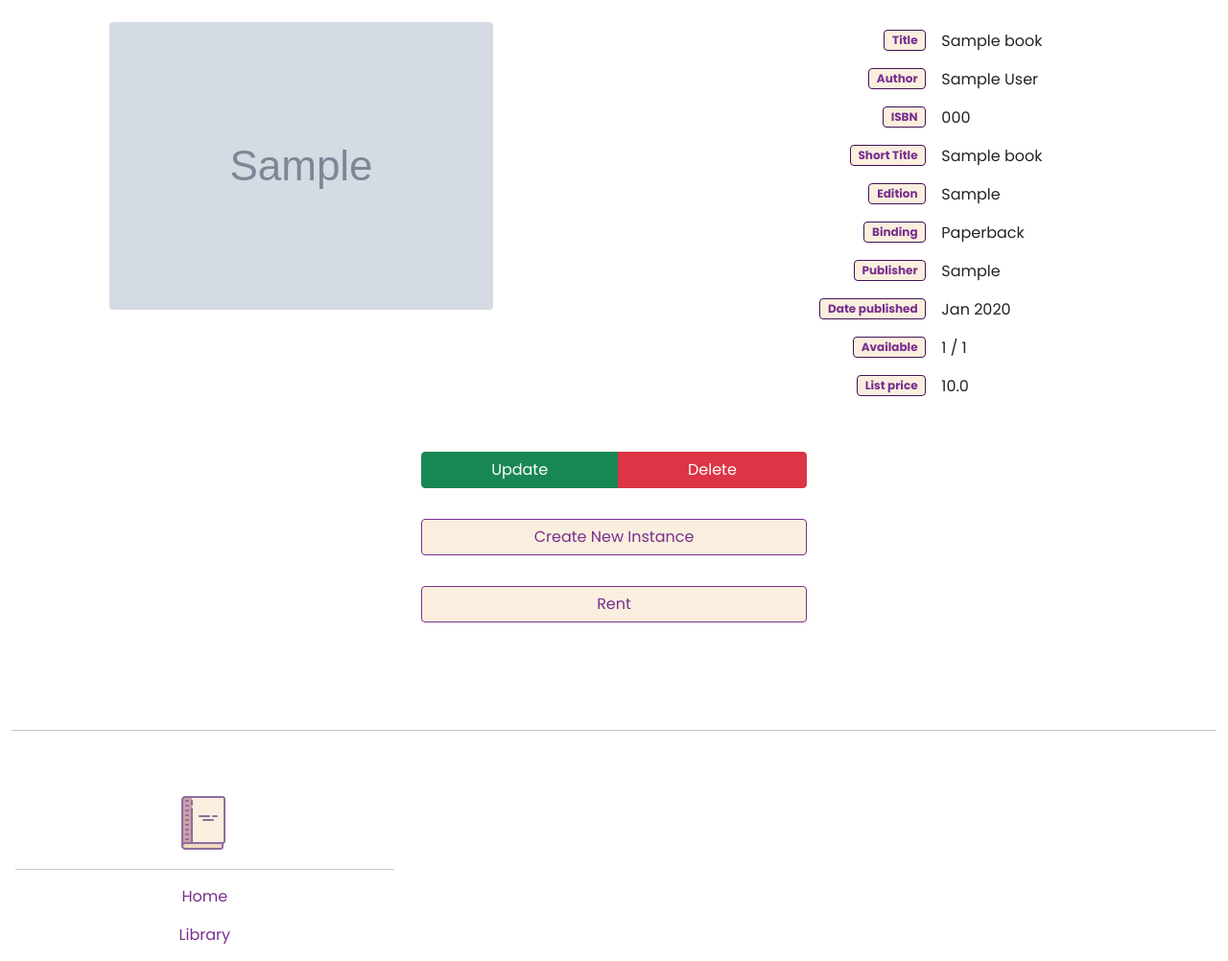
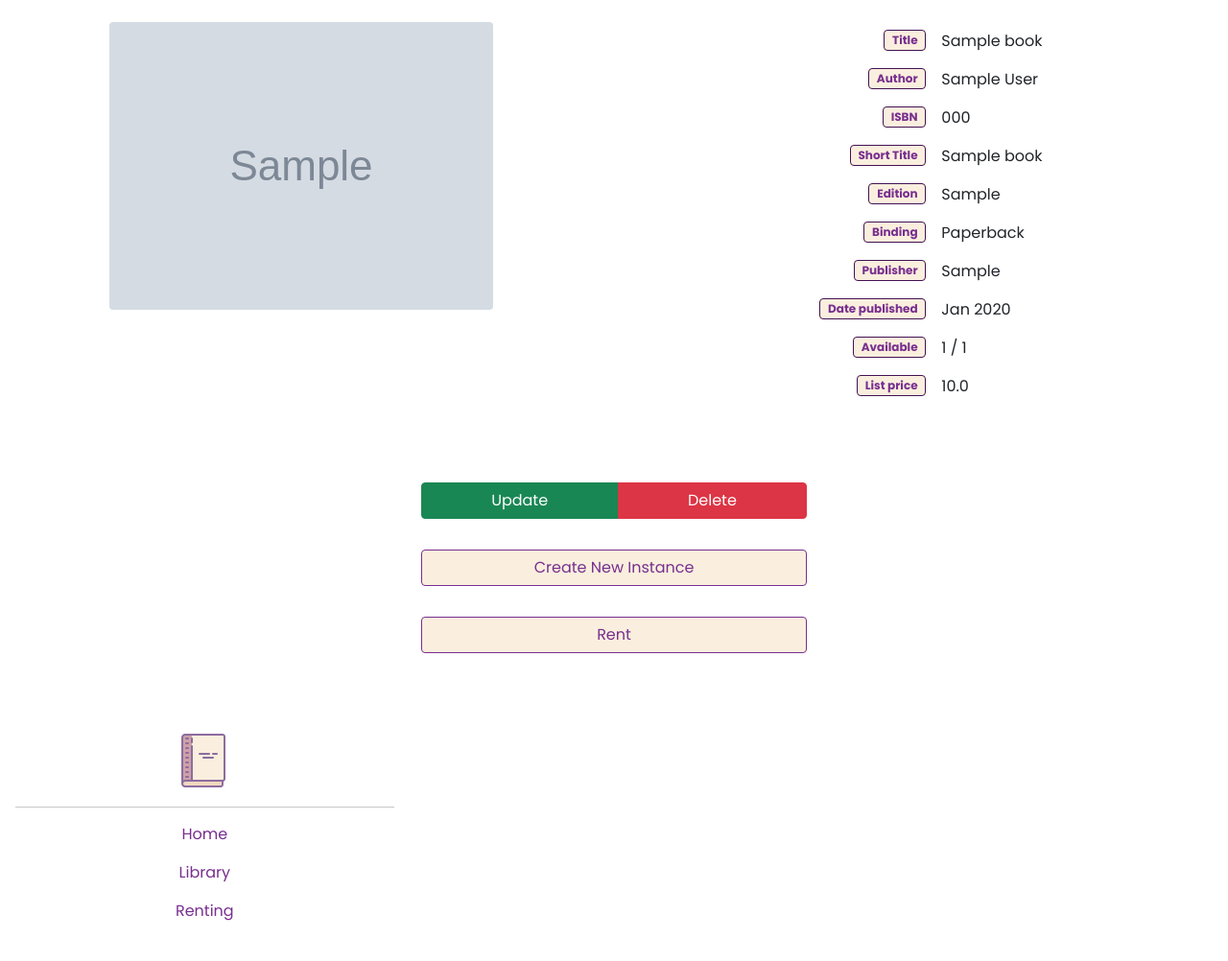
Before and after one commit to jonguz6/BookMoth, a Django app: page /library/book-detail/1 in a window 1280 px wide. Shown: the part 101-1103 px from the top of the page at 96% size. Run offline with Django 3.2, Linux system fonts and the light colour scheme; tables that the repository leaves empty hold one stand-in row (values such as "Sample post"); grey boxes marked "Sample" are stand-in pictures; some libraries are stand-ins or nearby versions; some web fonts are replaced.

Commit message:
change(LP): small changes to templates

```diff
--- a/library/templates/book/book_detail_template.html
+++ b/library/templates/book/book_detail_template.html
@@ -3,7 +3,7 @@
     {{ object.title_short }}
 {% endblock %}
 {% block content %}
-    <div class="content-fluid pt-2">
+    <div class="content-fluid pt-2 padding">
         <div class="row">
             <div class="col-md-6">
                 {% if object.picture.url != '' %}
--- a/library/templates/main_template.html
+++ b/library/templates/main_template.html
@@ -301,7 +301,6 @@
 <!--- Footer -->
 <footer>
     <div class="container-fluid padding pt-5">
-        <hr class="my-5">
         <div class="row text-center">
             <div class="col-md-4">
                 <img src="{% static 'favicon.ico' %}" alt="">
```
